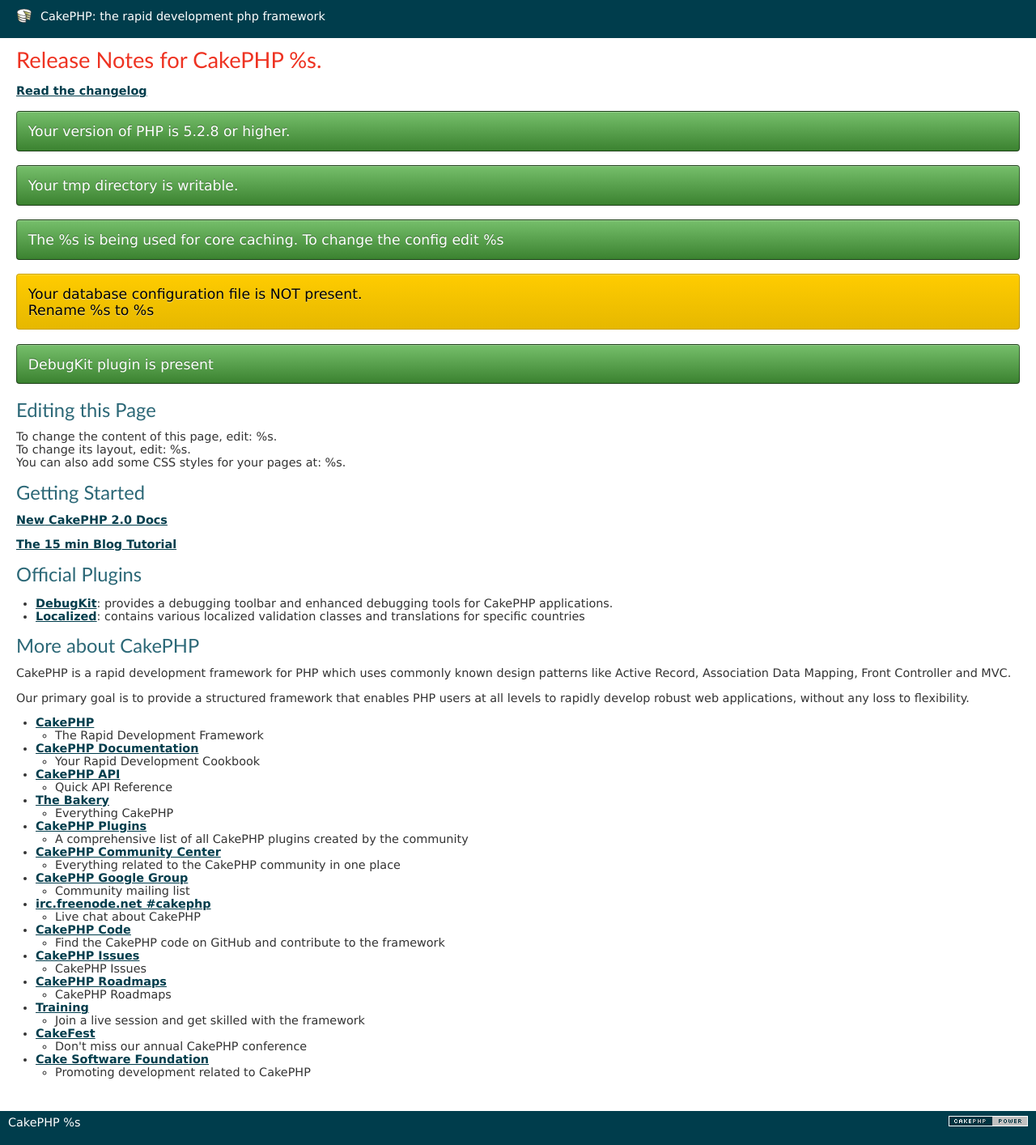
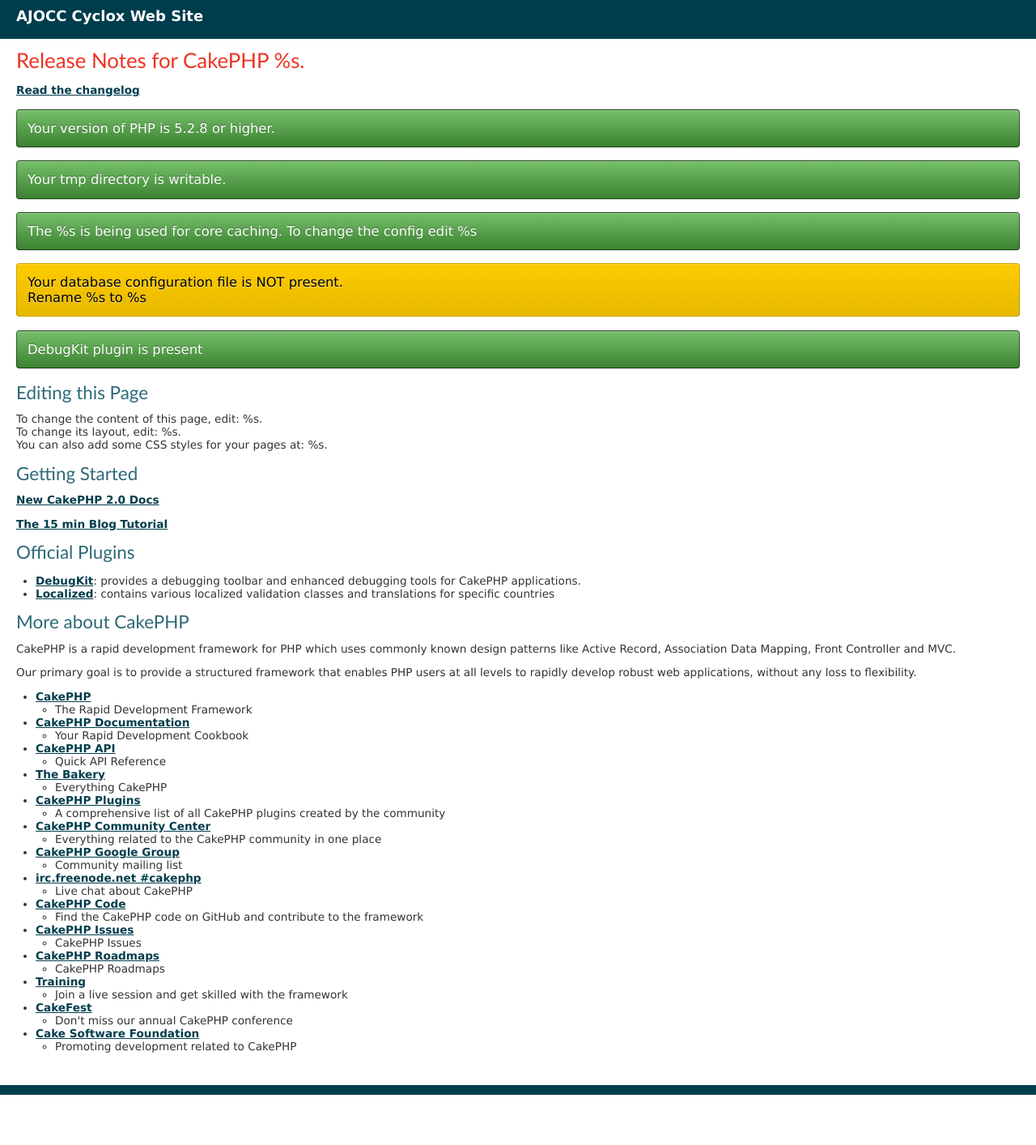
Before and after one commit to cyclox-dev/cyclox2web, a CakePHP app: the page made by app/View/Pages/home__.ctp in a window 1280 px wide. Shown: the whole page at 81% size. After the commit the page ends 1352 px from the top, so only its background shows below. Run offline with PHP 8.4 and a stand-in for CakePHP, Linux system fonts and the light colour scheme; the template is opened without the code that fills it, so the values that code supplies are empty; some libraries are stand-ins or nearby versions.

Commit message:
タイトル表示の追加。表示テンプレートについて適正化。

```diff
--- a/app/View/Layouts/default.ctp
+++ b/app/View/Layouts/default.ctp
@@ -14,15 +14,12 @@
  * @license       http://www.opensource.org/licenses/mit-license.php MIT License
  */
 
-$cakeDescription = __d('cake_dev', 'CakePHP: the rapid development php framework');
-$cakeVersion = __d('cake_dev', 'CakePHP %s', Configure::version())
 ?>
 <!DOCTYPE html>
 <html>
 <head>
 	<?php echo $this->Html->charset(); ?>
 	<title>
-		<?php echo $cakeDescription ?>:
 		<?php echo $this->fetch('title'); ?>
 	</title>
 	<?php
@@ -38,7 +35,7 @@
 <body>
 	<div id="container">
 		<div id="header">
-			<h1><?php echo $this->Html->link($cakeDescription, 'http://cakephp.org'); ?></h1>
+			<h1><?php echo $this->Html->link('AJOCC Cyclox Web Site', '/'); ?></h1>
 		</div>
 		<div id="content">
 
@@ -47,15 +44,16 @@
 			<?php echo $this->fetch('content'); ?>
 		</div>
 		<div id="footer">
-			<?php echo $this->Html->link(
+			<!--
+			<?php
+				$cakeDescription = __d('cake_dev', 'CakePHP: the rapid development php framework');
+				echo $this->Html->link(
 					$this->Html->image('cake.power.gif', array('alt' => $cakeDescription, 'border' => '0')),
 					'http://www.cakephp.org/',
 					array('target' => '_blank', 'escape' => false, 'id' => 'cake-powered')
 				);
 			?>
-			<p>
-				<?php echo $cakeVersion; ?>
-			</p>
+			-->
 		</div>
 	</div>
 	<!--<?php /*echo $this->element('sql_dump');*/ ?>-->
--- a/app/webroot/css/cake.generic.css
+++ b/app/webroot/css/cake.generic.css
@@ -26,7 +26,7 @@
 	background: #003d4c;
 	color: #fff;
 	font-family:'lucida grande',verdana,helvetica,arial,sans-serif;
-	font-size:90%;
+	font-size:85%;
 	margin: 0;
 }
 a {
@@ -82,14 +82,15 @@
 }
 #header h1 {
 	line-height:20px;
-	background: #003d4c url('../img/cake.icon.png') no-repeat left;
+	background: #003d4c;
 	color: #fff;
-	padding: 0px 30px;
+	padding: 0px 0px;
 }
 #header h1 a {
 	color: #fff;
 	background: #003d4c;
-	font-weight: normal;
+	font-weight: bold;
+    font-size: large;
 	text-decoration: none;
 }
 #header h1 a:hover {
```
Also changed, not shown: app/Controller/AppController.php (+14 -1 lines), app/Controller/Component/PageTitleComponent.php (added, +56 -0 lines), app/View/Layouts/error.ctp (+7 -5 lines).
